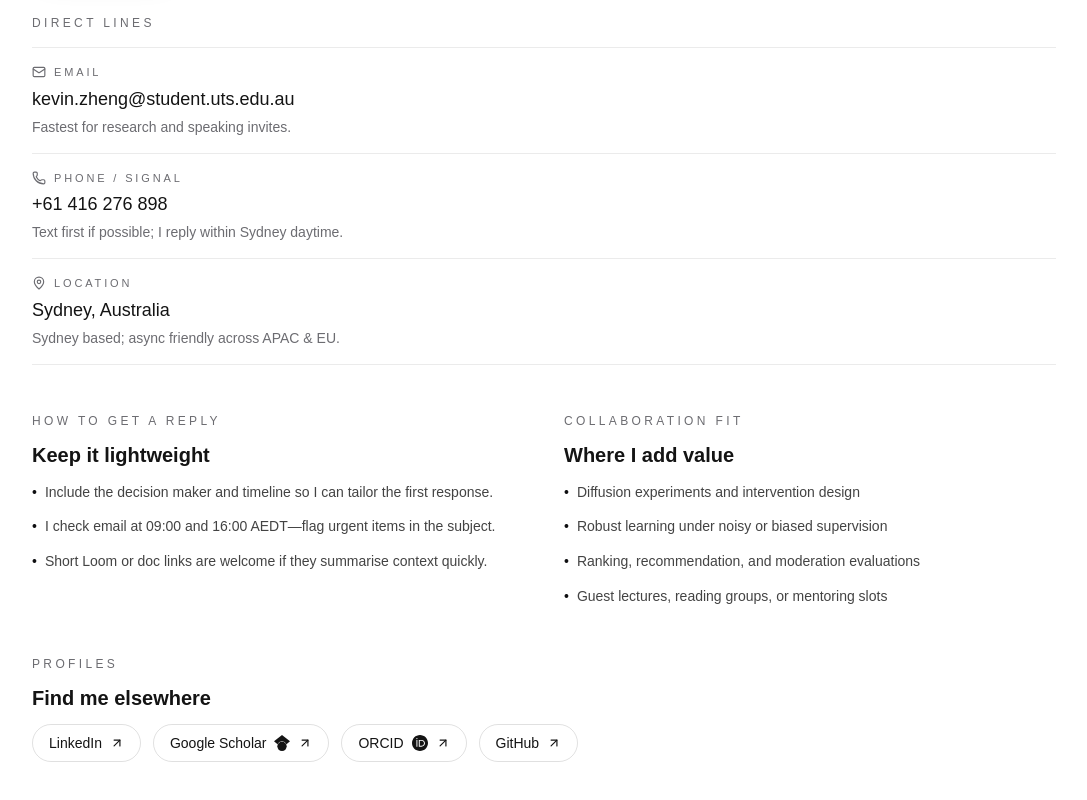
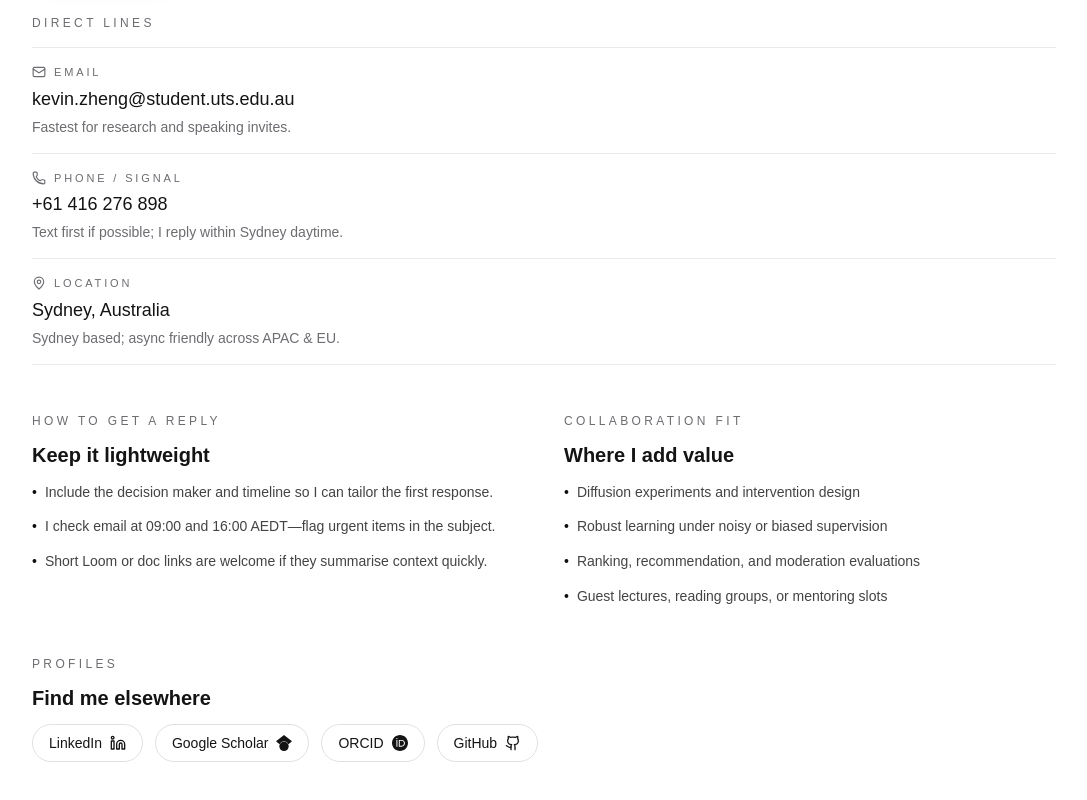
Before and after one commit to kyxzhe/kyxzhe.github.io, a Next.js app: page /contact in a window 1280 px wide. Shown: the part 396-1196 px from the top of the page, without its empty margins (96-1183 px from the left). Built offline with nearby package versions, Linux system fonts and the light colour scheme.

Commit message:
chore: restore social icons on contact

```diff
--- a/src/app/contact/page.tsx
+++ b/src/app/contact/page.tsx
@@ -2,7 +2,7 @@
 
 import { useState } from "react";
 import Link from "next/link";
-import { Mail, Phone, MapPin, ArrowUpRight, CalendarDays } from "lucide-react";
+import { Mail, Phone, MapPin, CalendarDays, Linkedin, Github } from "lucide-react";
 import Navbar from "@/components/Navbar";
 import Footer from "@/components/Footer";
 import { contactInfo } from "@/lib/constants/contact";
@@ -47,10 +47,10 @@ const collaborationAreas = [
 ];
 
 const socialLinks = [
-  { label: "LinkedIn", href: socials.linkedin, icon: <ArrowUpRight size={14} /> },
-  { label: "Google Scholar", href: socials.googleScholar, icon: <ArrowUpRight size={14} /> },
-  { label: "ORCID", href: socials.orcid, icon: <ArrowUpRight size={14} /> },
-  { label: "GitHub", href: socials.github, icon: <ArrowUpRight size={14} /> },
+  { label: "LinkedIn", href: socials.linkedin, icon: <Linkedin size={16} /> },
+  { label: "Google Scholar", href: socials.googleScholar, icon: <GoogleScholarIcon className="w-4 h-4" /> },
+  { label: "ORCID", href: socials.orcid, icon: <OrcidIcon className="w-4 h-4" /> },
+  { label: "GitHub", href: socials.github, icon: <Github size={16} /> },
 ];
 
 export default function ContactPage() {
@@ -153,8 +153,6 @@ export default function ContactPage() {
                 className="flex items-center gap-2 px-4 py-2 border border-[rgba(0,0,0,0.12)] dark:border-white/20 rounded-full text-sm font-medium hover:-translate-y-[1px] transition"
               >
                 <span>{label}</span>
-                {label === "Google Scholar" && <GoogleScholarIcon className="w-4 h-4" />}
-                {label === "ORCID" && <OrcidIcon className="w-4 h-4" />}
                 {icon}
               </Link>
             ))}
```
